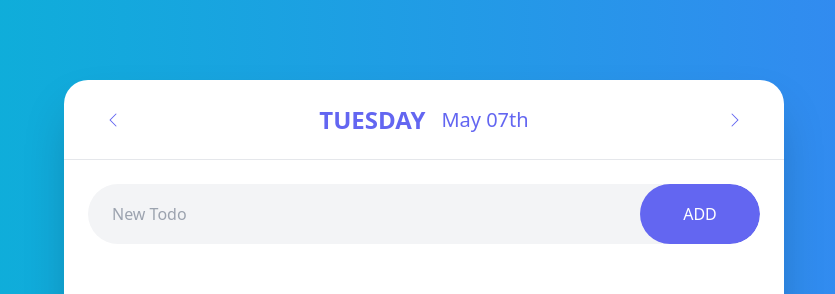
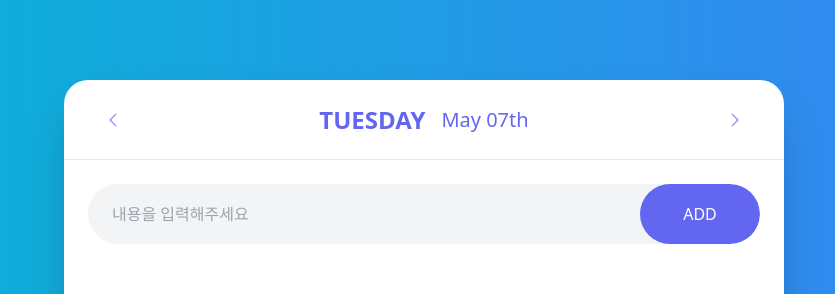
Before and after one commit to bluemiv/ReactToDoWebApp, a React (Vite) app: page / in a window 1280 px wide. Shown: the top 294 px of the page, without its empty margins (216-1051 px from the left). Built offline with nearby package versions, Linux system fonts and the light colour scheme.

Commit message:
feat: todo id 값 unix timestamp로 변경

```diff
--- a/src/features/todo/components/TodoAddForm.tsx
+++ b/src/features/todo/components/TodoAddForm.tsx
@@ -31,7 +31,7 @@ export default function TodoAddForm() {
     const todo = formParams.todo.trim();
     const todoItem: TTodo = {
       todo,
-      id: dayjs().unix(),
+      id: dayjs().valueOf(),
       state: TodoState.normal,
       created: dayjs().format(DATE_FORMAT.FULL_DATE),
       updated: dayjs().format(DATE_FORMAT.FULL_DATE),
@@ -58,7 +58,7 @@ export default function TodoAddForm() {
       >
         <input
           {...register('todo', { required: true })}
-          placeholder="New Todo"
+          placeholder="내용을 입력해주세요"
           className="py-2 px-6 flex-1 bg-transparent outline-none"
         />
         <button
```
